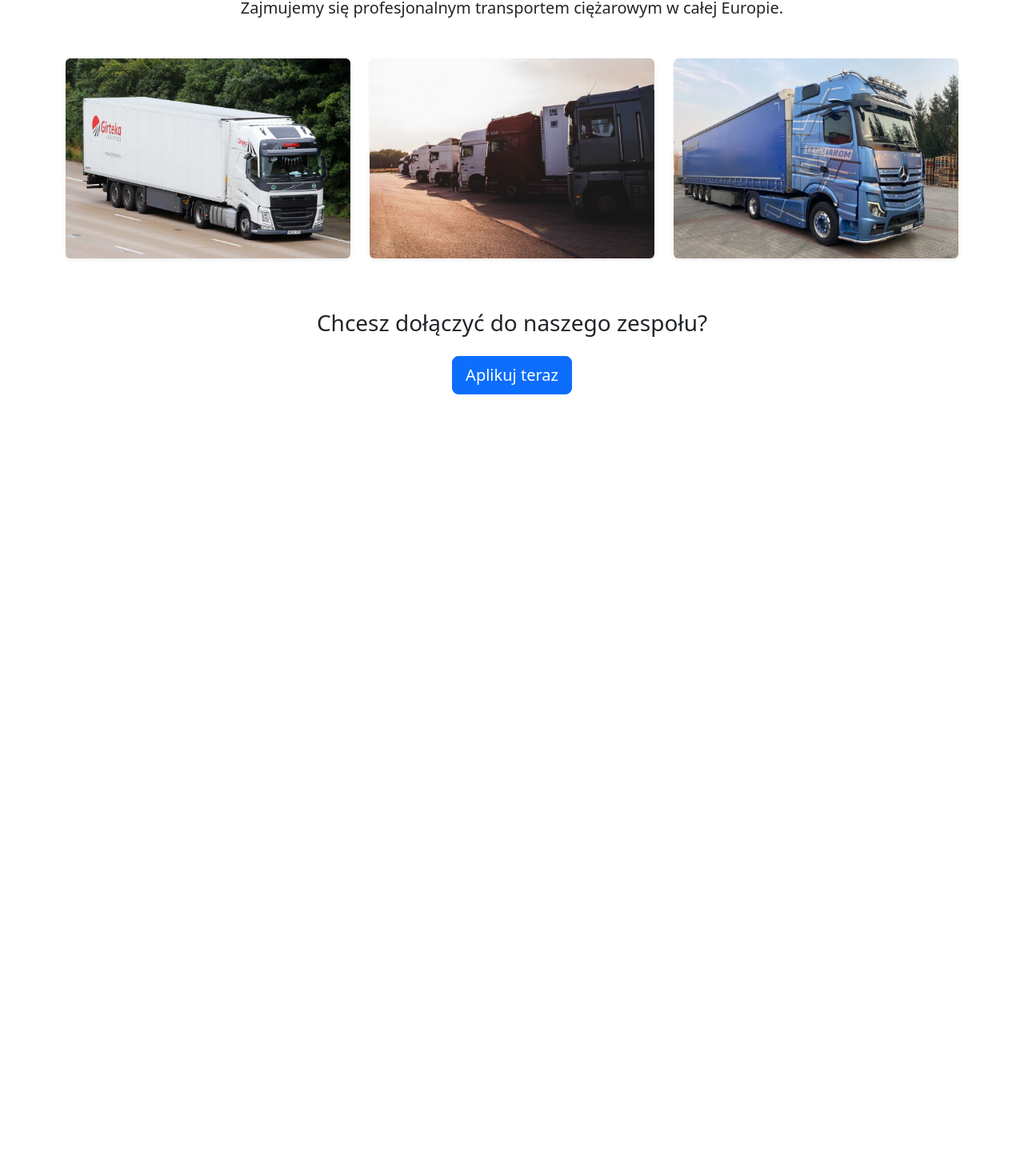
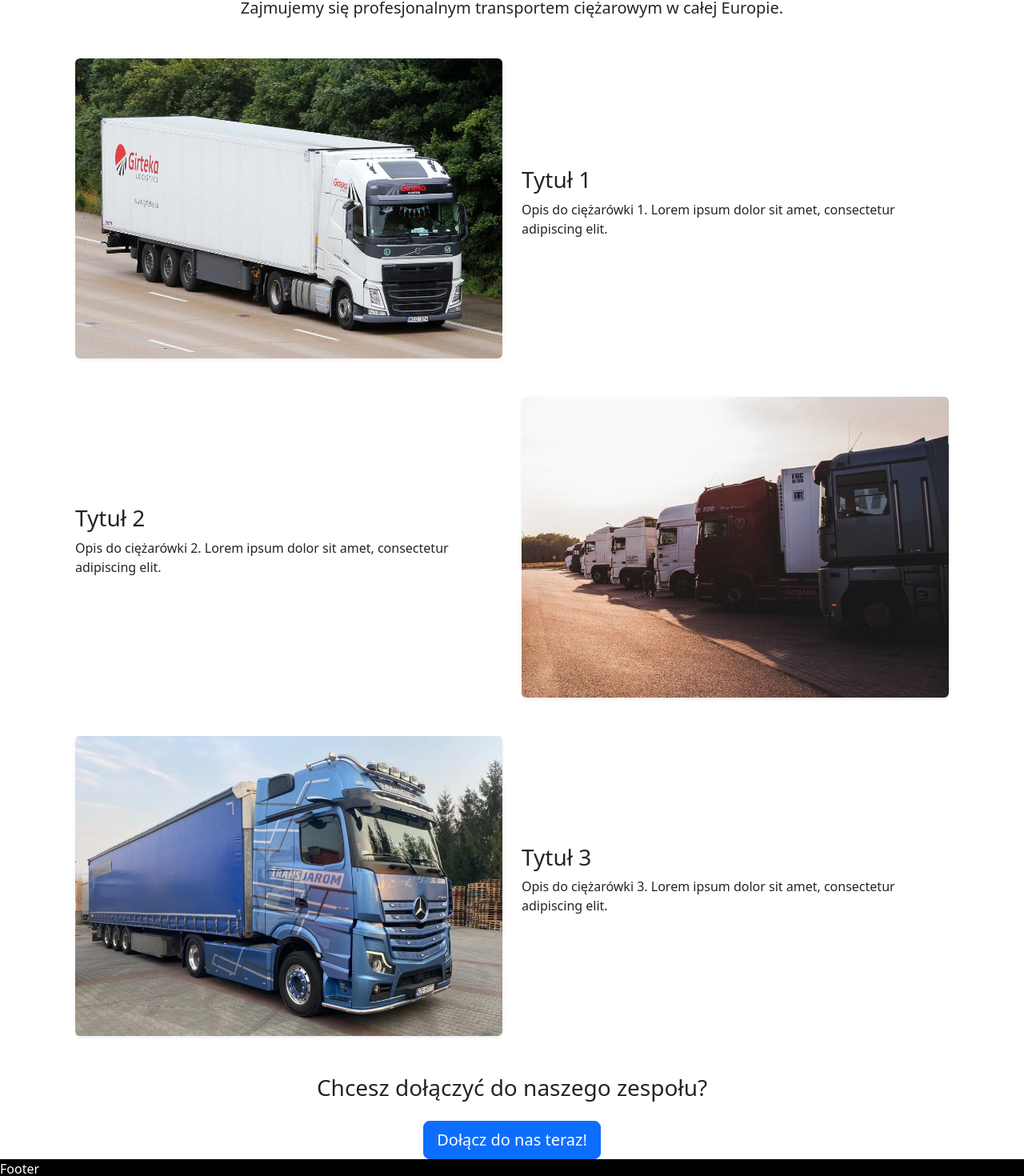
Before and after one commit to PremiumYT/ProjectReactCiezarowki, a React (Create React App) app: page / in a window 1280 px wide. Shown: the part 141-1611 px from the top of the page at 80% size. Before the commit the page ends 800 px from the top, so only its background shows below. Built offline with nearby package versions, Linux system fonts and the light colour scheme.

Commit message:
footer i cos tam

```diff
--- a/package.json
+++ b/package.json
@@ -10,6 +10,7 @@
     "@testing-library/user-event": "^13.5.0",
     "bootstrap": "^5.3.8",
     "react": "^19.2.0",
+    "react-bootstrap": "^2.10.10",
     "react-dom": "^19.2.0",
     "react-router": "^7.9.6",
     "react-router-dom": "^7.9.6",
--- a/src/App.js
+++ b/src/App.js
@@ -1,7 +1,9 @@
 import React from "react";
 import { BrowserRouter as Router, Routes, Route } from "react-router-dom";
+import './index.css'
 import NavBar from "./components/NavBar";
 import Home from "./pages/HomePage";
+import Footer from "./components/Footer";
 
 function App() {
   return (
@@ -17,6 +19,7 @@ function App() {
         <Route path="/login" element={<div>Logowanie</div>} />
         <Route path="/rejestracja" element={<div>Rejestracja</div>} />
       </Routes>
+      <Footer />
     </>
   );
 }
--- /dev/null
+++ b/src/components/Footer.js
@@ -0,0 +1,16 @@
+import React from "react";
+import { Container, Row } from "react-bootstrap";
+
+function Footer(){
+    return (
+        <footer>
+            <Container fluid>
+                <Row className="bg-black text-white">
+                    Footer
+                </Row>
+            </Container>
+        </footer>
+    )
+}
+
+export default Footer;
--- a/src/pages/FormPage.js
+++ b/src/pages/FormPage.js
@@ -0,0 +1 @@
+import React from "react";
--- a/src/pages/HomePage.js
+++ b/src/pages/HomePage.js
@@ -14,25 +14,47 @@ function Home() {
         </p>
       </div>
 
-      <div className="row mt-5">
-        <div className="col-md-4 mb-3">
-          <img src={truck1} alt="Ciężarówka 1" className="img-fluid rounded shadow-sm" />
+      <div className="container mt-5">
+        <div className="row align-items-center mb-5">
+          <div className="col-md-6">
+            <img src={truck1} alt="Ciężarówka 1" className="img-fluid rounded shadow-sm" />
+          </div>
+          <div className="col-md-6">
+            <h3>Tytuł 1</h3>
+            <p>Opis do ciężarówki 1. Lorem ipsum dolor sit amet, consectetur adipiscing elit.</p>
+          </div>
         </div>
-        <div className="col-md-4 mb-3">
-          <img src={truck2} alt="Ciężarówka 2" className="img-fluid rounded shadow-sm" />
+
+        <div className="row align-items-center mb-5">
+          <div className="col-md-6 order-md-2">
+            <img src={truck2} alt="Ciężarówka 2" className="img-fluid rounded shadow-sm" />
+          </div>
+          <div className="col-md-6 order-md-1">
+            <h3>Tytuł 2</h3>
+            <p>Opis do ciężarówki 2. Lorem ipsum dolor sit amet, consectetur adipiscing elit.</p>
+          </div>
         </div>
-        <div className="col-md-4 mb-3">
-          <img src={truck3} alt="Ciężarówka 3" className="img-fluid rounded shadow-sm" />
+
+        <div className="row align-items-center mb-5">
+          <div className="col-md-6">
+            <img src={truck3} alt="Ciężarówka 3" className="img-fluid rounded shadow-sm" />
+          </div>
+          <div className="col-md-6">
+            <h3>Tytuł 3</h3>
+            <p>Opis do ciężarówki 3. Lorem ipsum dolor sit amet, consectetur adipiscing elit.</p>
+          </div>
         </div>
       </div>
+
 
       <div className="text-center mt-5">
         <h3>Chcesz dołączyć do naszego zespołu?</h3>
         <Link to="/formularz" className="btn btn-primary btn-lg mt-3">
-          Aplikuj teraz
+          Dołącz do nas teraz!
         </Link>
       </div>
     </div>
+
   );
 }
 
```
Also changed, not shown: src/index.css (line endings or trailing spaces), 1 other file (tests, documents, lock files or other folders).
